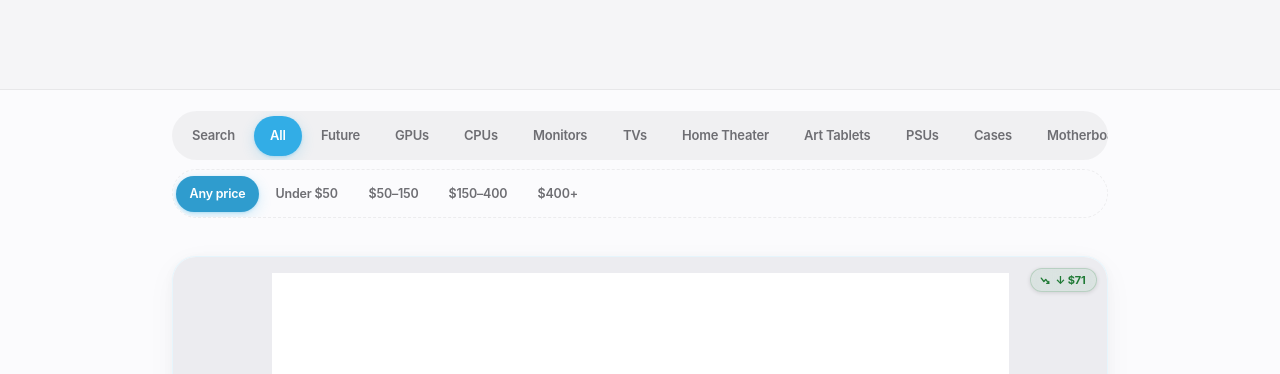
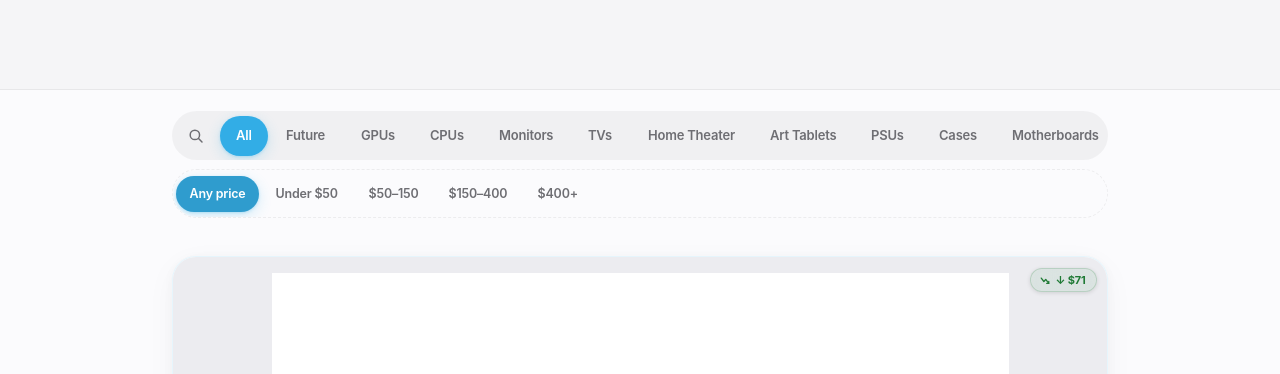
Before and after one commit to EvolKnives/gaming-deals, a plain HTML site: page index.html in a window 1280 px wide. Shown: the part 426-800 px from the top of the page. Drawn offline with Linux system fonts and the light colour scheme.

Commit message:
Use magnifying-glass icon for the Search chip

```diff
--- a/app.js
+++ b/app.js
@@ -854,11 +854,18 @@
       var btn = document.createElement("button");
       btn.type = "button";
       btn.className = "filter-btn" + (cat === activeFilter ? " is-on" : "");
-      btn.textContent = cat;
       btn.setAttribute("aria-pressed", cat === activeFilter ? "true" : "false");
       if (cat === SEARCH_MODE) {
+        btn.className += " filter-btn--search";
         btn.setAttribute("aria-label", "Search deals");
         btn.dataset.filter = SEARCH_MODE;
+        btn.innerHTML =
+          '<svg class="filter-btn__icon" viewBox="0 0 24 24" width="18" height="18" aria-hidden="true" focusable="false">' +
+          '<circle cx="10.5" cy="10.5" r="6.25" fill="none" stroke="currentColor" stroke-width="2"/>' +
+          '<path d="M15.4 15.4L20 20" fill="none" stroke="currentColor" stroke-width="2" stroke-linecap="round"/>' +
+          "</svg>";
+      } else {
+        btn.textContent = cat;
       }
       btn.addEventListener("click", function () {
         if (cat === activeFilter) {
--- a/styles.css
+++ b/styles.css
@@ -411,6 +411,20 @@ a {
   transition: background 0.22s var(--ease), color 0.22s var(--ease),
     transform 0.16s var(--ease-out), box-shadow 0.22s var(--ease);
   will-change: transform;
+}
+
+.filter-btn--search {
+  min-width: 2.5rem;
+  padding-left: 0.7rem;
+  padding-right: 0.7rem;
+  display: inline-flex;
+  align-items: center;
+  justify-content: center;
+}
+
+.filter-btn__icon {
+  display: block;
+  flex-shrink: 0;
 }
 
 .filter-btn.is-on {
```
